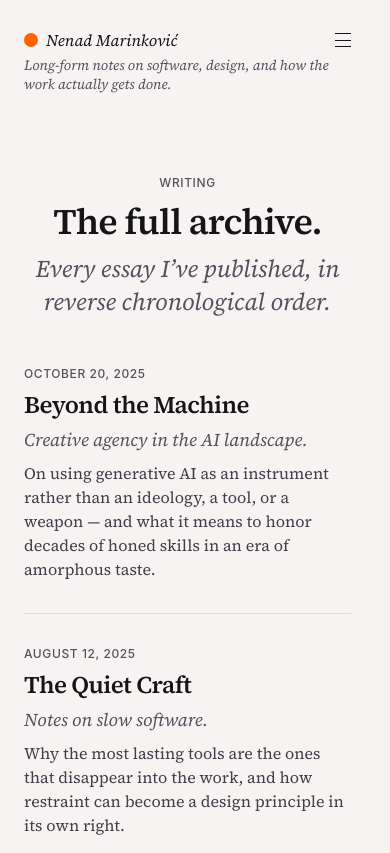
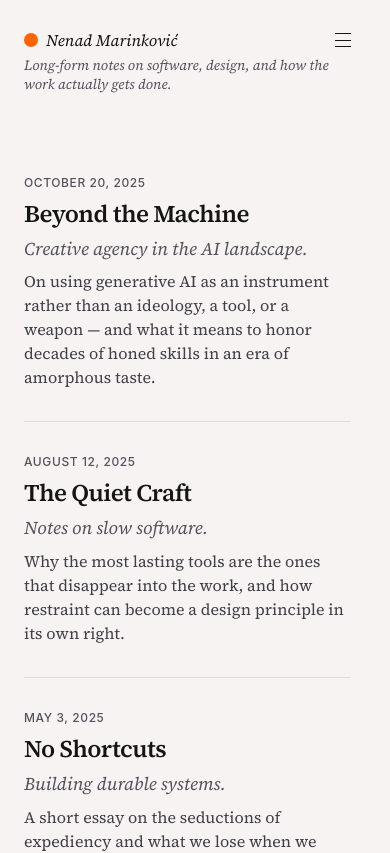
Before and after one commit to nenadmarinkovic/home, a Next.js app: page /writing in a window 390 px wide. Shown: the top 853 px of the page. Built offline with nearby package versions, Linux system fonts and the light colour scheme.

Commit message:
fix: update link in MobileMenu and simplify WritingIndexPage header

```diff
--- a/app/writing/page.tsx
+++ b/app/writing/page.tsx
@@ -11,17 +11,7 @@ export const metadata: Metadata = {
 export default function WritingIndexPage() {
   return (
     <main className="flex flex-1 flex-col items-start gap-12 py-20">
-      <hgroup className="max-w-prose self-center space-y-3 text-center">
-        <p className="font-sans text-xs font-medium uppercase tracking-wider text-zinc-600 dark:text-zinc-400">
-          Writing
-        </p>
-        <h1 className="font-serif text-4xl font-semibold leading-[1.05] tracking-tight text-pretty">
-          The full archive.
-        </h1>
-        <p className="font-serif text-2xl italic leading-snug text-zinc-600 dark:text-zinc-400">
-          Every essay I’ve published, in reverse chronological order.
-        </p>
-      </hgroup>
+      <h1 className="sr-only">Writing</h1>
       <ul className="w-full divide-y divide-foreground/10">
         {articles.map((a) => (
           <li key={a.slug} className="py-8 first:pt-0 last:pb-0">
--- a/components/mobile-menu.tsx
+++ b/components/mobile-menu.tsx
@@ -107,7 +107,7 @@ export function MobileMenu() {
                   GitHub
                 </a>
                 <a
-                  href="https://bsky.app/profile/nenadmarinkovic.bsky.social"
+                  href="https://bsky.app/profile/nenadmarinkovic.com"
                   target="_blank"
                   rel="noreferrer"
                   className="py-1.5 transition-colors duration-150 hover:text-foreground"
```
